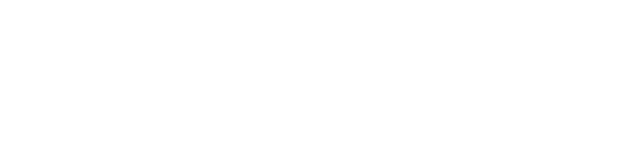
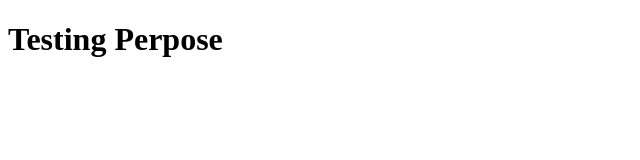
Before and after one commit to bkuddin/testing, a plain HTML site: page index.html in a window 1280 px wide. Shown: the whole page, without its empty margins (0-640 px from the left). Drawn offline with Linux system fonts and the light colour scheme.

Commit message:
testing perpose

```diff
--- a/index.html
+++ b/index.html
@@ -6,5 +6,7 @@
     <meta name="viewport" content="width=device-width, initial-scale=1.0" />
     <title>Testing</title>
   </head>
-  <body></body>
+  <body>
+    <h1>Testing Perpose</h1>
+  </body>
 </html>
```
